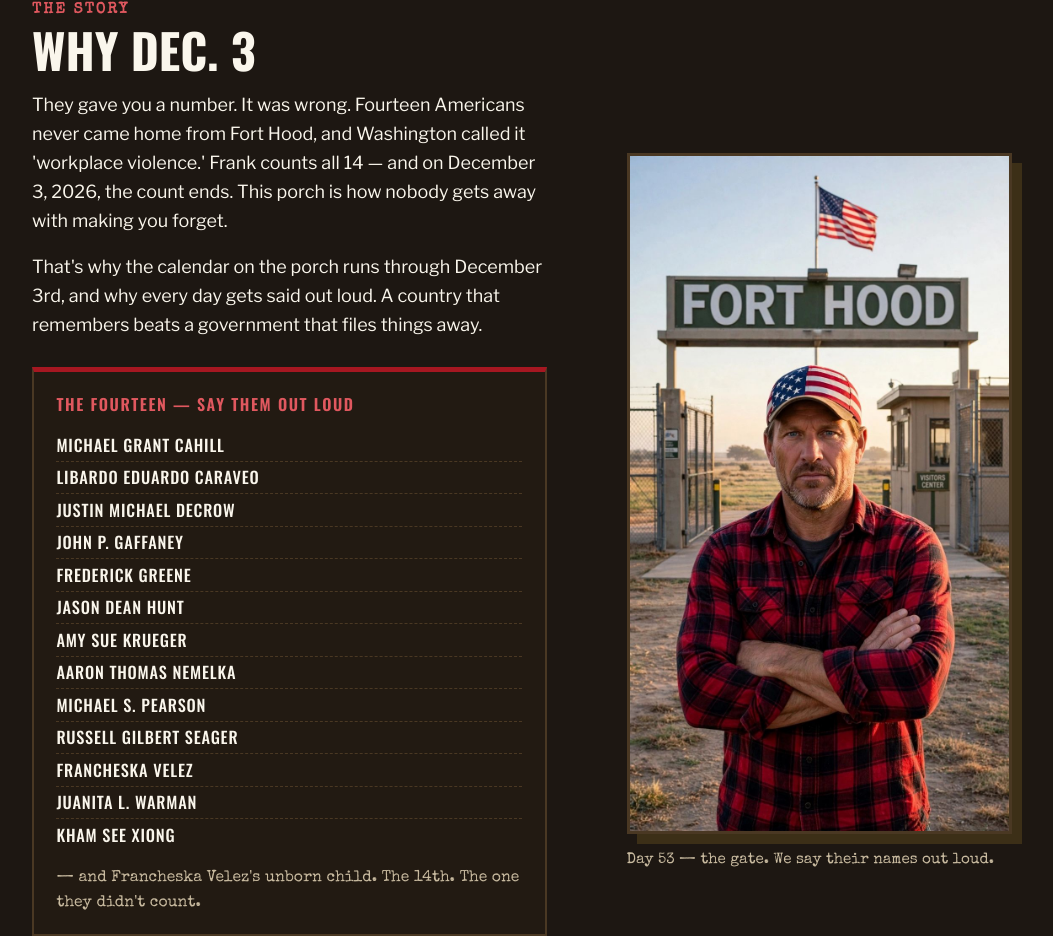
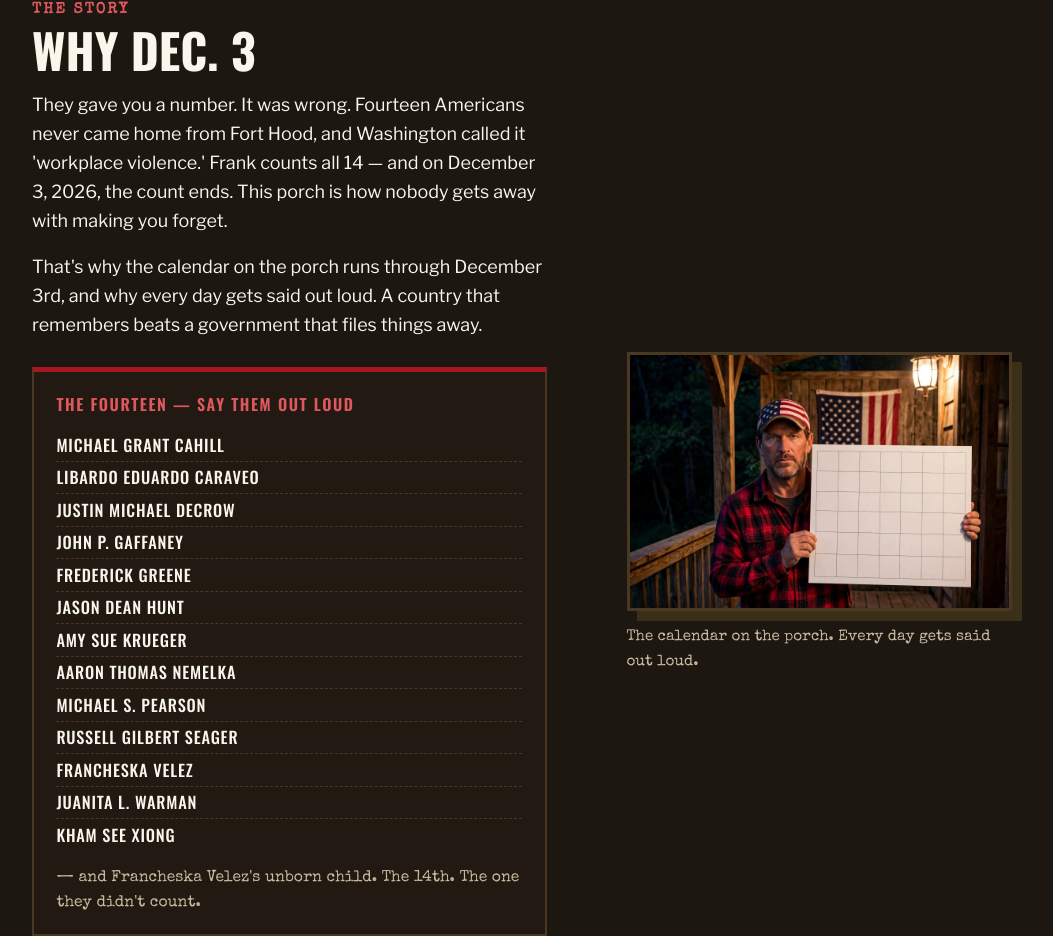
Before and after one commit to Alychang894/freedom-frank-porch, a plain HTML site: page index.html in a window 1280 px wide. Shown: the part 4673-5609 px from the top of the page, without its empty margins (98-1151 px from the left). Drawn offline with nearby package versions, Linux system fonts and the light colour scheme; a script that the page names is missing.

Commit message:
Count: swap WHY DEC. 3 photo (gate -> porch calendar board) so the two gate shots no longer sit back to back

```diff
--- a/index.html
+++ b/index.html
@@ -217,8 +217,8 @@
           <a class="btn btn-dark" href="#get-packet">Get the free packet</a>
         </div>
         <figure class="photo">
-          <img src="assets/gate.jpg" alt="Frank, arms crossed, standing at the main gate of Fort Hood at sunrise, the FORT HOOD sign and the flag above him." loading="lazy">
-          <figcaption class="typewriter">Day 53 — the gate. We say their names out loud.</figcaption>
+          <img src="assets/hero-board.jpg" alt="Freedom Frank on his porch at night, holding up the blank countdown calendar board, the flag hanging behind him." loading="lazy">
+          <figcaption class="typewriter">The calendar on the porch. Every day gets said out loud.</figcaption>
         </figure>
       </div>
 
```
